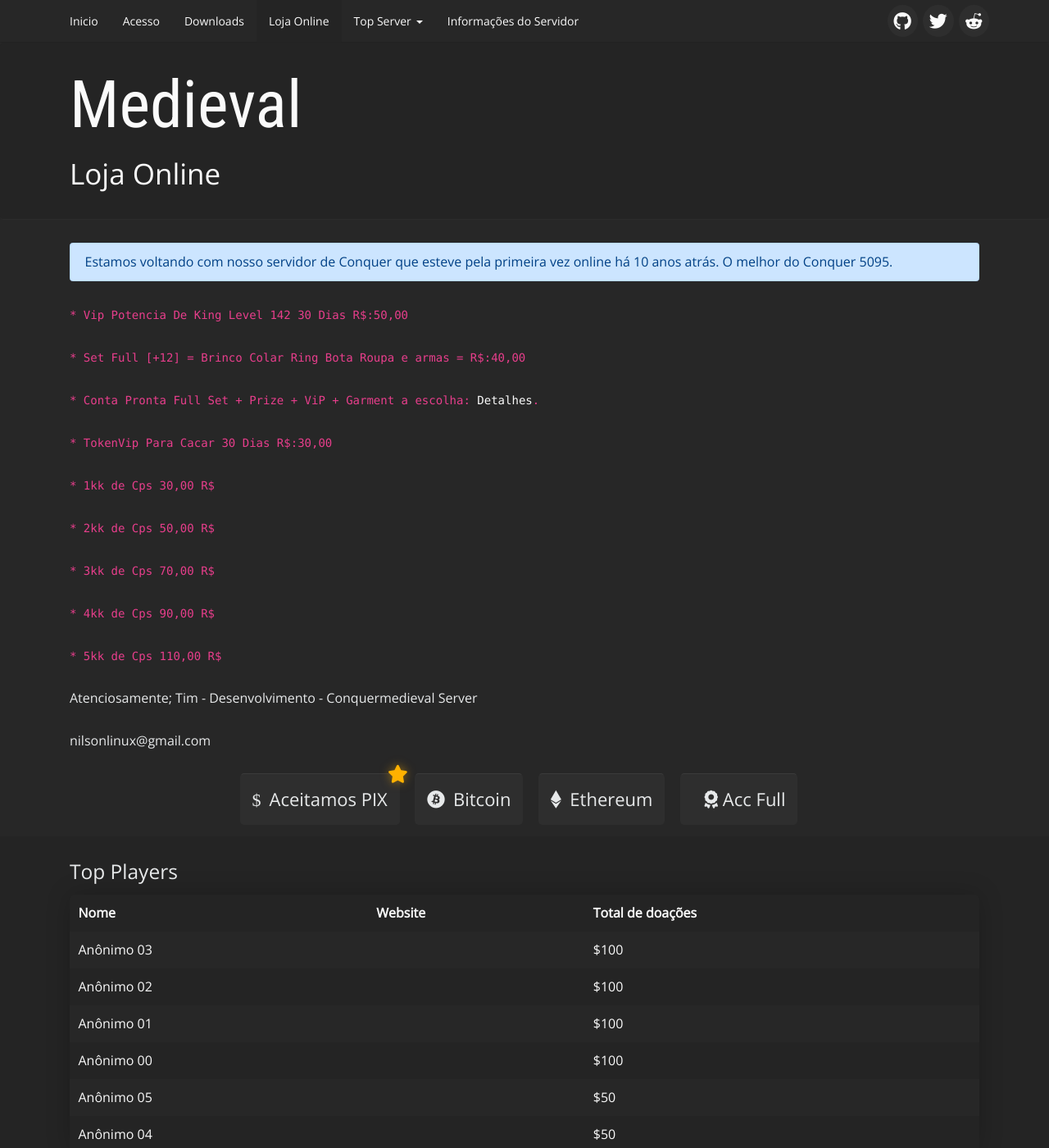
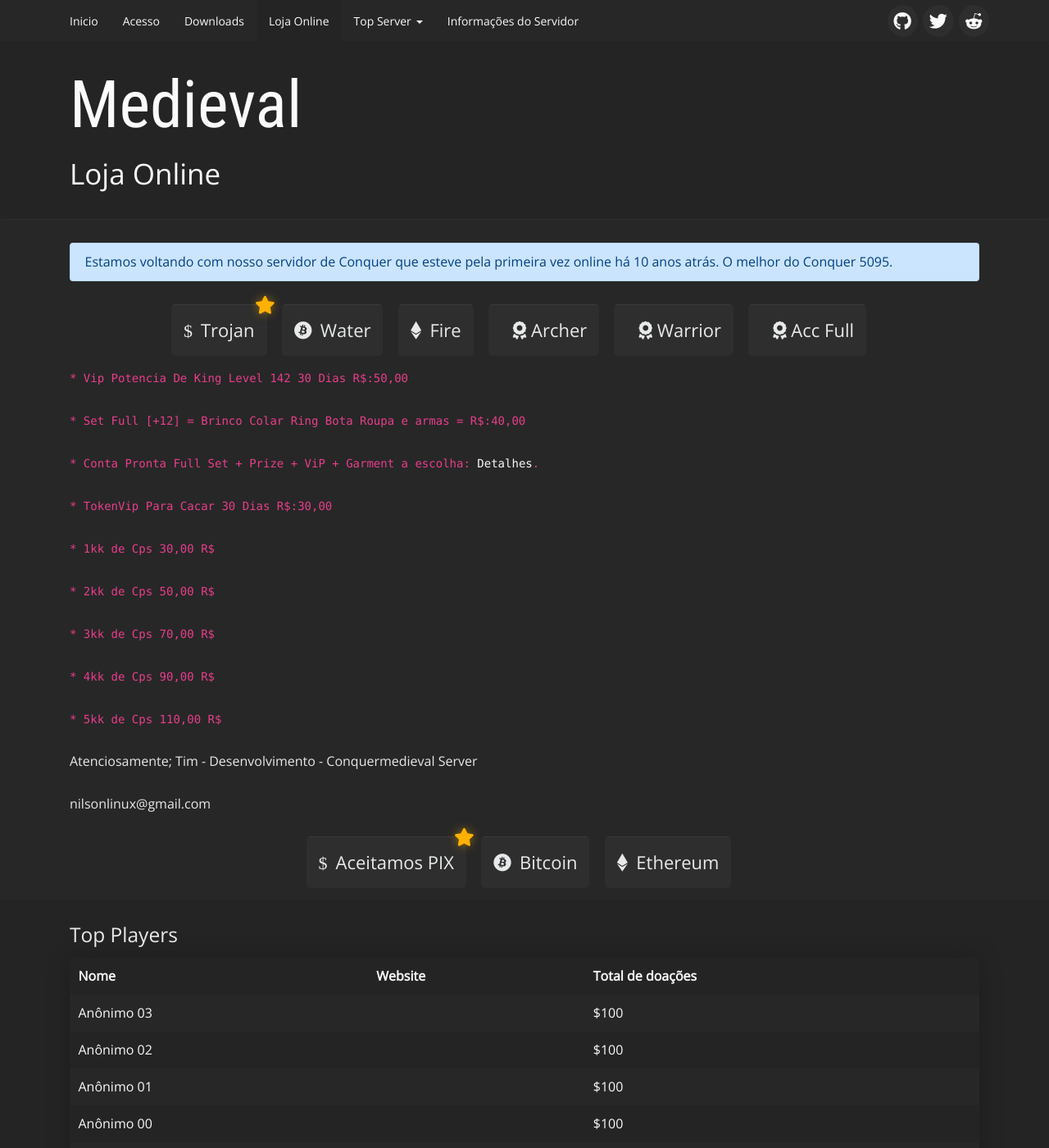
Before and after one commit to conquermedieval/conquermedieval.github.io, a Jekyll site: the page built from loja_online.html, in a window 1280 px wide and 1400 px high. Shown: the whole window at 82% size. Built offline with Jekyll 4.4.1, drawn with Linux system fonts in a browser that asks for light colours.

Commit message:
Update loja_online.html

```diff
--- a/loja_online.html
+++ b/loja_online.html
@@ -6,7 +6,28 @@ title: Loja Online
 <div class="container-donate">
     <div class="container">
         <p class="alert alert-primary">Estamos voltando com nosso servidor de Conquer que esteve pela primeira vez online há {{ site.time | date: '%Y' | minus: 2013 }}  anos atrás. O melhor do Conquer 5095.</p>
-
+         <div class="text-center">
+            </a>
+            <a class="btn" role="button" href="#" data-toggle="modal" data-target="#pix-modal">
+                <i class="fa-brands fa-usd"></i>Trojan<i class="fa-solid fa-star"></i>
+            </a>
+            <a class="btn" role="button" href="#" data-toggle="modal" data-target="#bitcoin-modal">
+                <i class="fa-brands fa-bitcoin"></i>Water
+            </a>
+            <a class="btn" role="button" href="#" data-toggle="modal" data-target="#ethereum-modal">
+                <i class="fa-brands fa-ethereum"></i>Fire
+            </a>
+            <a class="btn" role="button" href="#" data-toggle="modal" data-target="#accfull-modal">
+                <i class="fas fa-award"></i> Archer
+            </a>
+            <a class="btn" role="button" href="#" data-toggle="modal" data-target="#accfull-modal">
+                <i class="fas fa-award"></i> Warrior
+            </a>
+            <a class="btn" role="button" href="#" data-toggle="modal" data-target="#accfull-modal">
+                <i class="fas fa-award"></i> Acc Full
+            </a>
+        </div>
+            </a>
         <code>* Vip Potencia De King Level 142 30 Dias R$:50,00</p>
         * Set Full [+12] = Brinco Colar Ring Bota Roupa e armas = R$:40,00</p>
         * Conta Pronta Full Set + Prize + ViP + Garment a escolha:<a href="https://api.whatsapp.com/send/?phone=5598999852694&text=Gostaria+de+receber+mais+detalhes+da+ContaFull" target="_blank"> Detalhes</a>.</p>
@@ -30,9 +51,6 @@ nilsonlinux@gmail.com</p>
             </a>
             <a class="btn" role="button" href="#" data-toggle="modal" data-target="#ethereum-modal">
                 <i class="fa-brands fa-ethereum"></i>Ethereum
-            </a>
-            <a class="btn" role="button" href="#" data-toggle="modal" data-target="#accfull-modal">
-                <i class="fas fa-award"></i> Acc Full
             </a>
         </div>
 
```
